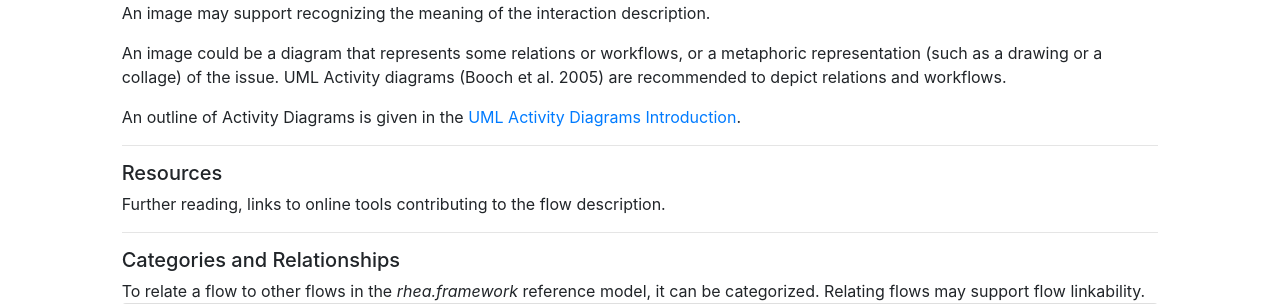
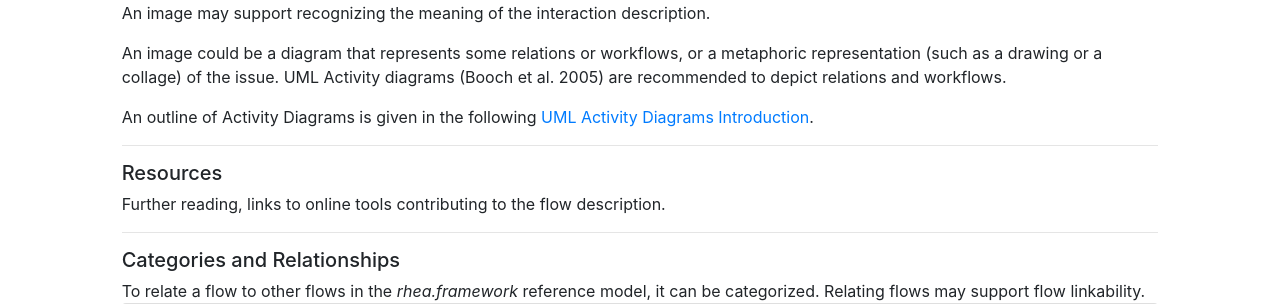
Before and after one commit to rheafmwk/rheafmwk, a Flask app: template src/templates/guidelineview.html in a window 1280 px wide. Shown: the part 2021-2325 px from the top of the page. Run offline with Flask 2, Linux system fonts and the light colour scheme; the template is opened without the code that fills it, so the values that code supplies are empty; parts of the project's set-up code (start-up, migrations or seed data) failed here and were passed over.

```diff
--- a/src/templates/guidelineview.html
+++ b/src/templates/guidelineview.html
@@ -135,7 +135,7 @@
 	<h5>Picture</h5>
 	<p>An image may support recognizing the meaning of the interaction description.</p>
 	<p>An image could be a diagram that represents some relations or workflows, or a metaphoric representation (such as a drawing or a collage) of the issue. UML Activity diagrams (Booch et al. 2005) are recommended to depict relations and workflows.</p>
-	<p>An outline of Activity Diagrams is given in the <a href="https://www.ibm.com/developerworks/rational/library/2802.html">UML Activity Diagrams Introduction</a>.
+	<p>An outline of Activity Diagrams is given in the following <a href="https://www.ibm.com/developerworks/rational/library/2802.html">UML Activity Diagrams Introduction</a>.
 	<hr/>
 	<h5>Resources</h5>
 	<p>Further reading, links to online tools contributing to the flow description.</p>
```
